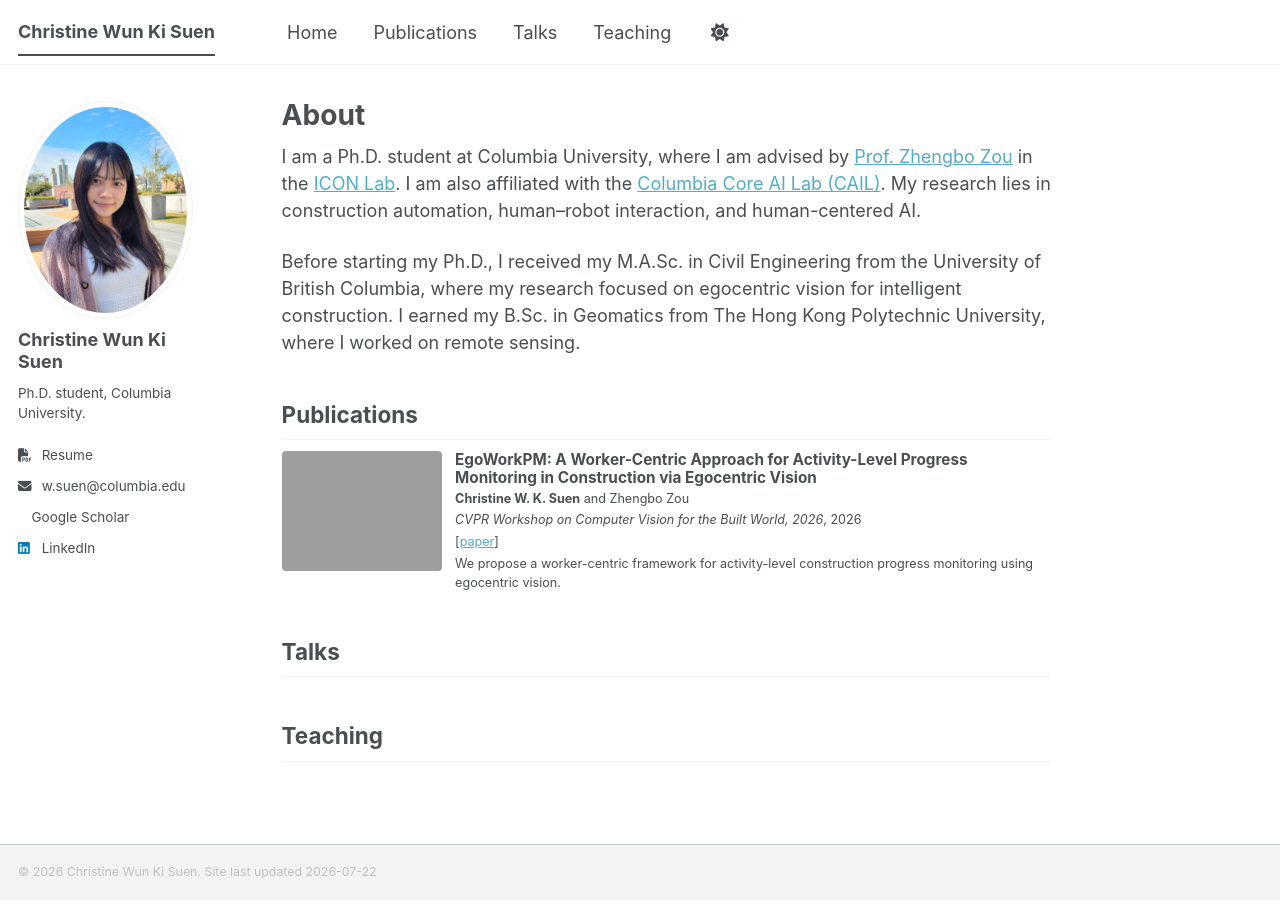
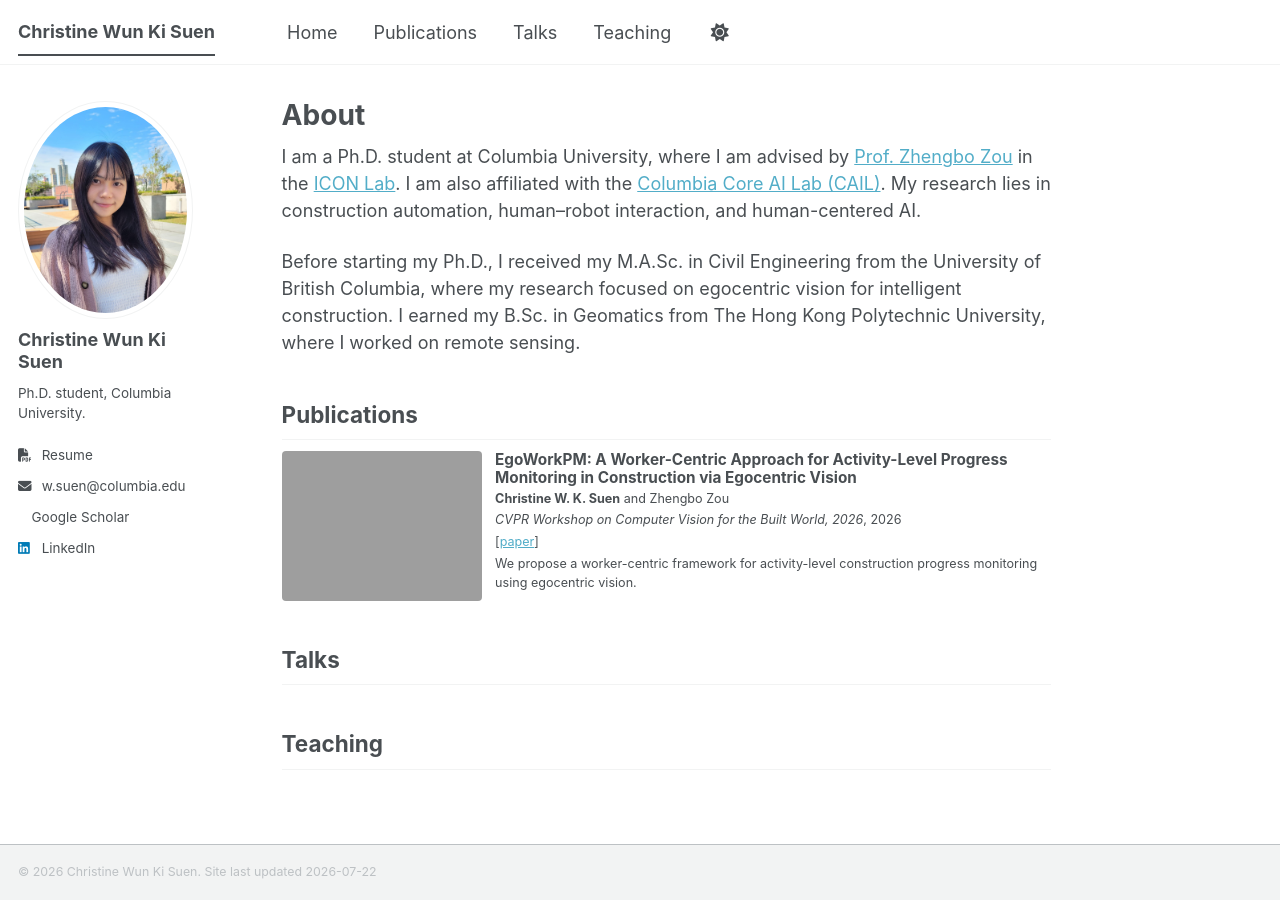
Before and after one commit to christine715/personal-website, a Jekyll site: the page built from _pages/about.md, in a window 1280 px wide. Built offline with Jekyll 4.4.1, drawn with Linux system fonts in a browser that asks for light colours; a style sheet for code colours, icons or effects is not loaded.

Commit message:
Update archive-single.html

```diff
--- a/_includes/archive-single.html
+++ b/_includes/archive-single.html
@@ -45,7 +45,7 @@
         {% elsif post.collection == 'publications' %}
           <div class="publication-entry" style="display: flex; gap: 0.75rem; margin-bottom: 1rem; align-items: flex-start; font-size: 0.7rem;">
             {% if post.image %}
-              <div class="publication-thumb" style="flex: 0 0 160px;">
+              <div class="publication-thumb" style="flex: 0 0 200px;">
                 <img src="{{ base_path }}{{ post.image }}" alt="{{ post.title }}" style="width: 100%; border-radius: 4px;">
               </div>
             {% endif %}
```
